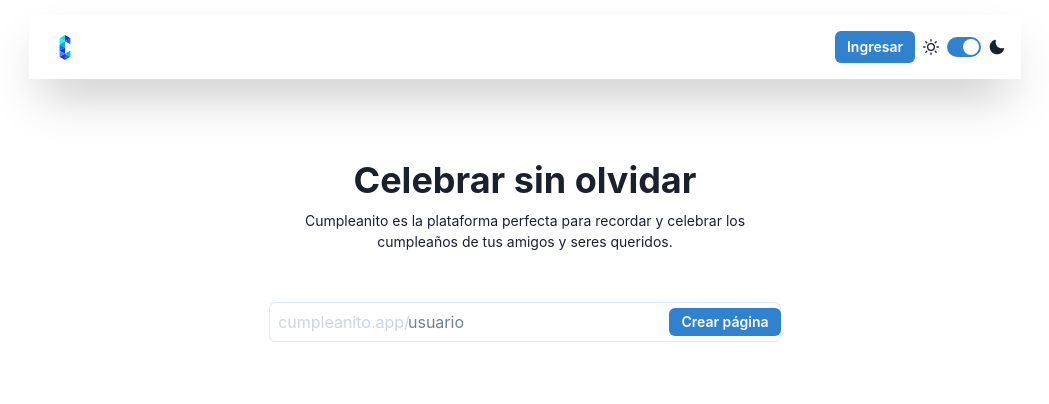
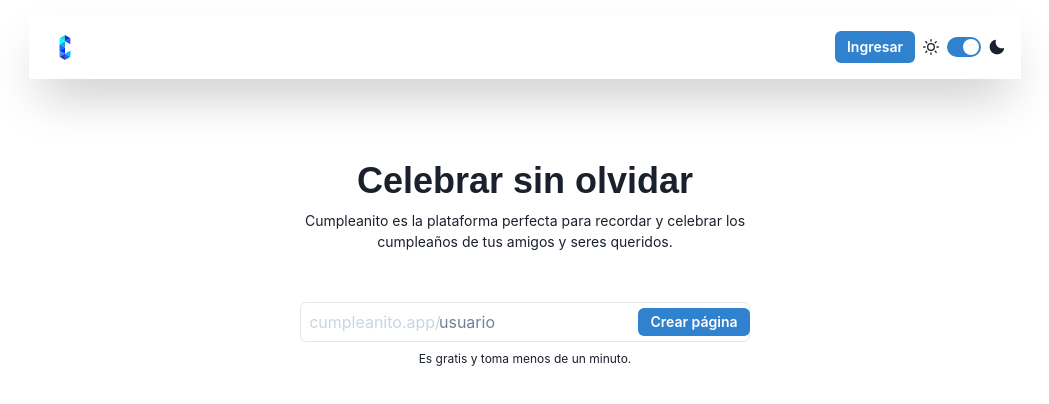
Before and after one commit to francocampaiola/cumpleanito, a Next.js app: page / in a window 1280 px wide. Shown: the top 404 px of the page, without its empty margins (115-1164 px from the left). Built offline with nearby package versions, Linux system fonts and the light colour scheme.

Commit message:
add Text in index

```diff
--- a/src/pages/index.tsx
+++ b/src/pages/index.tsx
@@ -16,12 +16,13 @@
     <>
       <MainLayout>
         <Container maxW={'5xl'} marginTop={'80px'}>
-          <VStack spacing={'50px'}>
+          <VStack spacing={'50px'} width={'100%'}>
             <VStack>
-              <Heading>Celebrar sin olvidar</Heading>
-              <Text fontSize={'sm'} maxW={'md'} textAlign={'center'}>Cumpleanito es la plataforma perfecta para recordar y celebrar los cumpleaños de tus amigos y seres queridos.</Text>
+              <Heading fontFamily={'sans-serif'}>Celebrar sin olvidar</Heading>
+              <Text fontFamily={'body'} fontSize={'sm'} maxW={'md'} textAlign={'center'}>Cumpleanito es la plataforma perfecta para recordar y celebrar los cumpleaños de tus amigos y seres queridos.</Text>
             </VStack>
-            <InputGroup size={'md'} maxW={'lg'} rounded={'full'}>
+            <VStack>
+              <InputGroup size={'md'} width={'450px'} rounded={'full'}>
                 <InputLeftElement
                   pointerEvents='none'
                   color='gray.300'
@@ -35,6 +36,8 @@
                   </Button>
                 </InputRightElement>
               </InputGroup>
+              <Text fontSize={'xs'}>Es gratis y toma menos de un minuto.</Text>
+            </VStack>
           </VStack>
         </Container>
       </MainLayout>
```
Lines whose indentation alone changed are shown as unchanged.
